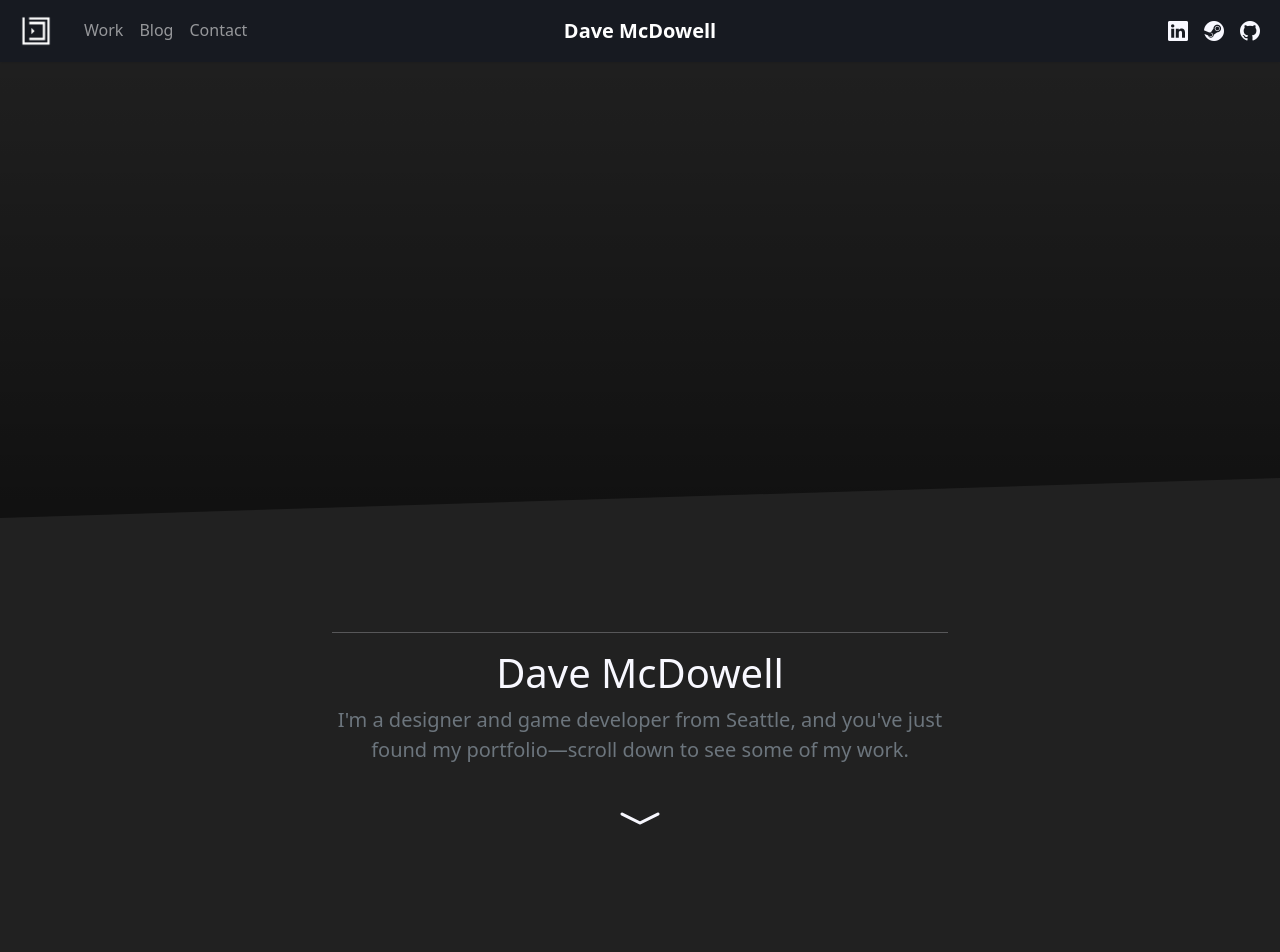
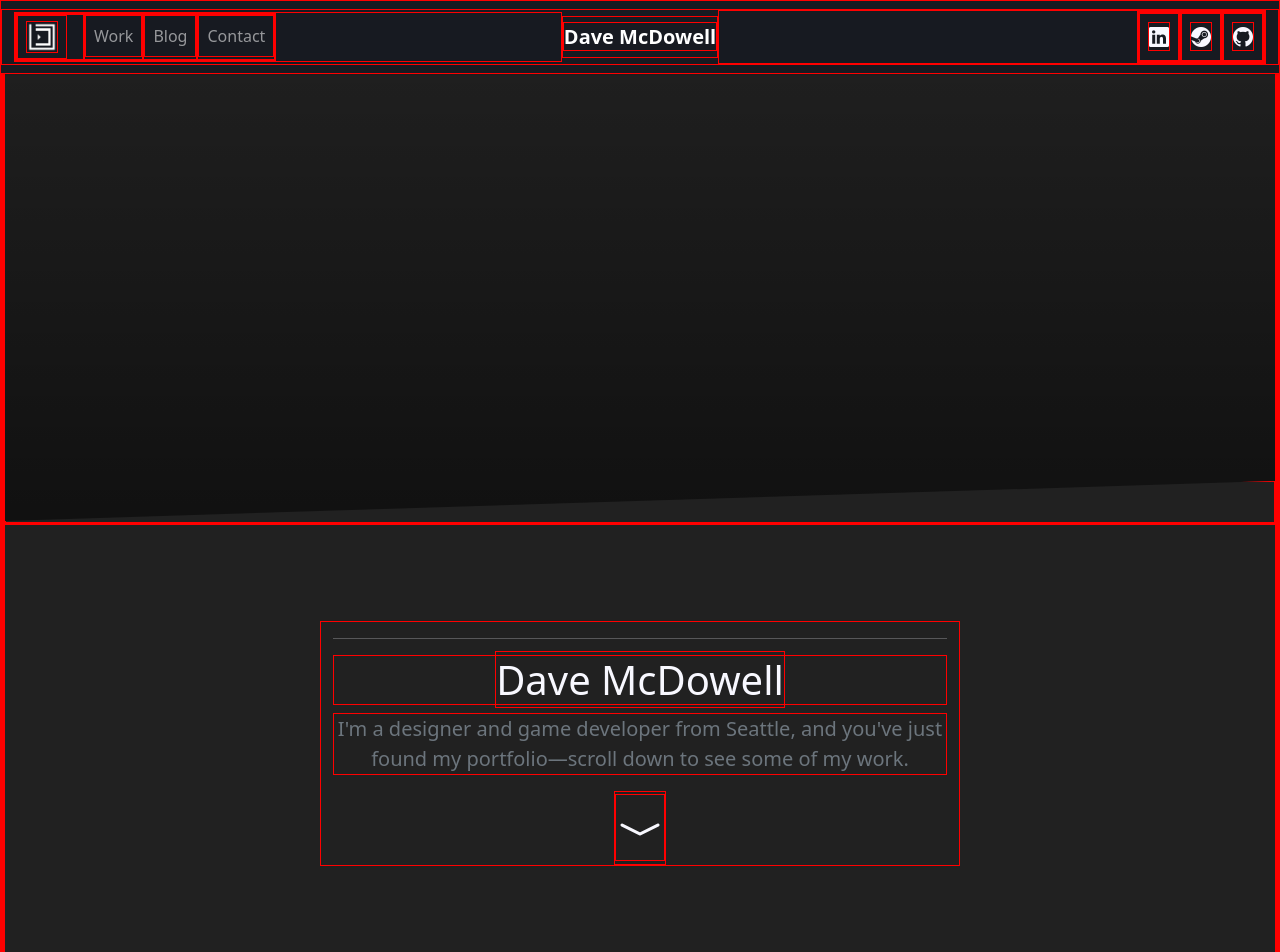
Before and after one commit to davemcdowell/portfolio, a Jekyll site: the page built from index.html, in a window 1280 px wide and 1400 px high. Shown: the top 952 px of the window. Built offline with Jekyll 4.4.1, drawn with Linux system fonts in a browser that asks for light colours; nearby versions of some CDN libraries.

Commit message:
Update moxxi.css

```diff
--- a/assets/moxxi.css
+++ b/assets/moxxi.css
@@ -11,6 +11,10 @@
 
   --card-highlight-color: #383838;
   --card-border-hover-color: #666666;
+}
+
+* {
+  border: 1px solid red;
 }
 
 html {
```
